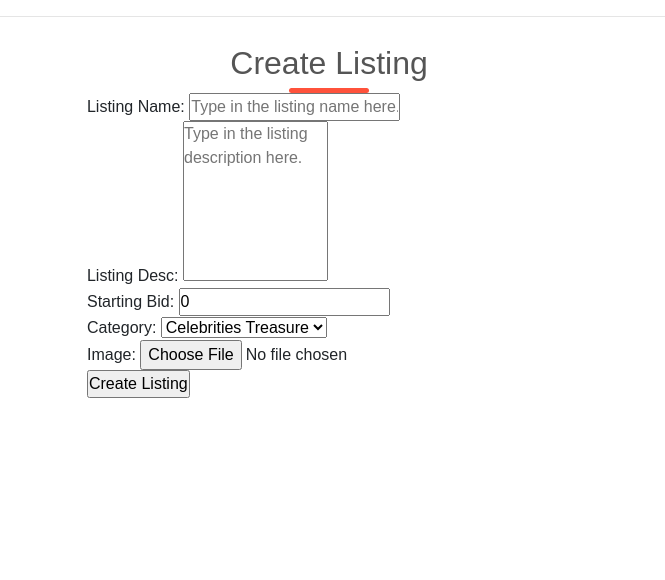
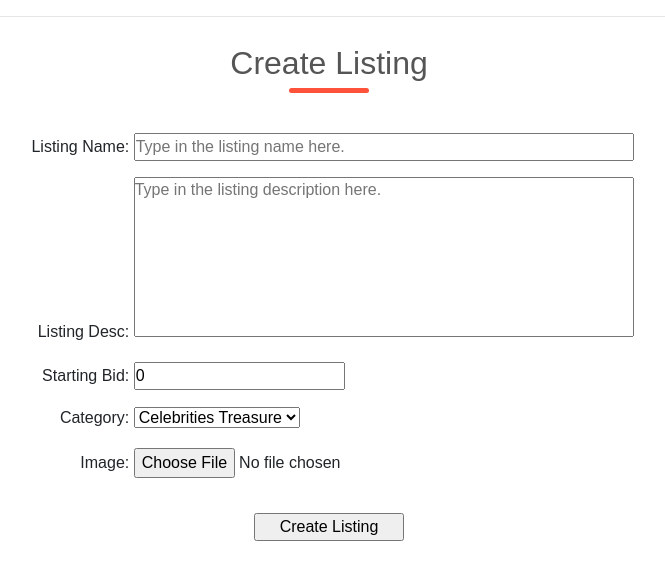
Before and after one commit to gutieYpong/CS50-Project0__GoogleSearch, a Django app: page /newlisting in a window 1280 px wide. Shown: the part 100-680 px from the top of the page, without its empty margins (311-976 px from the left). Run offline with Django 3.2, Linux system fonts and the light colour scheme; a user stored in the database is signed in; data comes from the database, SQL or seed files in the repository; both versions use the stored data as it was after the commit; some libraries are stand-ins or nearby versions.

Commit message:
Should be finished.

```diff
--- a/auctions/admin.py
+++ b/auctions/admin.py
@@ -1,9 +1,10 @@
 from django.contrib import admin
 
-from .models import User, Listing, Category, Bidder
+from .models import User, Listing, Category, Bidder, Comment
 
 # Register your models here.
 admin.site.register(Listing)
 admin.site.register(Category)
 admin.site.register(User)
 admin.site.register(Bidder)
+admin.site.register(Comment)
--- a/auctions/static/auctions/styles.css
+++ b/auctions/static/auctions/styles.css
@@ -89,7 +89,6 @@ img {
     min-height: 330px;
     margin-bottom: 30px;
     transition: transform 0.5s;
-    /* align-items: inherit; */
     display: flex;
     flex-direction: column;
 }
@@ -108,22 +107,98 @@ img {
     bottom: 0;
 }
 
-form textarea {
-    width:30%;height:20vh;resize: none;
+.creating-col {
+    position: relative;
+    flex-basis: 1;
+    min-width: 250px;
+    min-height: 330px;
+    margin-bottom: 30px;
+    text-align: center;
 }
 
-.container {
+.creating-col .create-name {
+    min-width: 500px;
+}
+
+.creating-col .create-content, .comment-area {
+    min-width: 500px;
+    height:20vh;
+    resize: none;
+    white-space: pre-line;
+}
+
+.creating-subcol {
+    text-align: left;
+    margin-bottom: 10px;
+}
+
+.creating-subcol label {
+    text-align: right;
+    width: 105px;
+}
+
+.creating-col .creating-btn {
+    width: 150px;
+    margin-top: 20px;
+}
+
+.comment-container {
     width: 30%;
     display: flex;
     flex-direction: column;
     padding: 1rem;
-    background-color: gray;
+    background-color: antiquewhite;
+    margin: 20px 0;
 }
 
-.container .visual {
+.comment-container .visual {
     aspect-ratio: 16/9;
     background: wheat;
     margin: 0.5rem 0;
     color: green;
-    height: 5px;
+    height: 1px;
 }
+
+
+.item-desc {
+    color: red;
+}
+
+.comment-content {
+    white-space: pre-line;
+    font-size: 1vw;
+}
+
+.comment-date {
+    float: right;
+    font-size: 8px;
+}
+
+.comment-user {
+    font-size: 14px;
+}
+
+.comment-area-col {
+    display: flex;
+    flex-direction: column;
+    align-items: center;
+}
+
+.comment-area-col .comment-area {
+    margin: 10px;
+}
+
+.comment-area-col button {
+    width: 150px;
+    margin-bottom: 20px;
+}
+
+.place-bid {
+    width: 100px;
+}
+
+.close-bid {
+    margin-top: 10px;
+    width: 150px;
+    font-weight: bolder;
+}
--- a/auctions/templates/auctions/category_listing.html
+++ b/auctions/templates/auctions/category_listing.html
@@ -7,7 +7,7 @@
         {% for listing in cate_listing %}
 
             <div class="listings-col-3">
-                <a href="{% url 'detail' listing.item_name %}">
+                <a href="{% url 'detail' listing.id %}">
                     <img src="{{ listing.item_image.url }}">
                 </a>
                 <h4>{{ listing.item_name }}</h4>
--- a/auctions/templates/auctions/create_listing.html
+++ b/auctions/templates/auctions/create_listing.html
@@ -2,24 +2,38 @@
 
 {% block body %}
     <h2 class="theme">Create Listing</h2>
+    <div class="listings-row">
 
-    <div class="listings-col-3">
-    <form action="{% url 'create_listing' %}" method="post" enctype="multipart/form-data">
 
-        {% csrf_token %}
+        <div class="creating-col">
+            <form action="{% url 'create_listing' %}" method="post" enctype="multipart/form-data">
 
-        {{ form.name_input.label }}{{ form.name_input }}
-        <br>
-        {{ form.desc_input.label }}{{ form.desc_input }}
-        <br>
-        {{ form.bid_input.label }}{{ form.bid_input }}
-        <br>
-        {{ form.cate_select.label }}{{ form.cate_select }}
-        <br>
-        {{ form.image_upload.label }}{{ form.image_upload }}
-        <br>
-        <input type="submit" value="Create Listing">
+                {% csrf_token %}
+                <div class="creating-subcol">
+                    <label>Listing Name:</label>
+                    {{ form.name_input }}
+                </div>
+                <div class="creating-subcol">
+                    <label>Listing Desc:</label>
+                    {{ form.desc_input }}
+                </div>
+                <div class="creating-subcol">
+                    <label>Starting Bid:</label>
+                    {{ form.bid_input }}
+                </div>
+                <div class="creating-subcol">
+                    <label>Category:</label>
+                    {{ form.cate_select }}
+                </div>
+                <div class="creating-subcol">
+                    <label>Image:</label>
+                    {{ form.image_upload }}
+                </div>
 
-    </form>
+                <input type="submit" class="creating-btn" value="Create Listing">
+
+            </form>
+        </div>
+
     </div>
 {% endblock %}
--- a/auctions/templates/auctions/index.html
+++ b/auctions/templates/auctions/index.html
@@ -9,7 +9,7 @@
 
                 <div class="listings-col-3">
 
-                    <a href="{% url 'detail' item.item_name %}"><img src="{{ item.item_image.url }}"></a>
+                    <a href="{% url 'detail' item.id %}"><img src="{{ item.item_image.url }}"></a>
 
                     <h4>{{ item.item_name }}</h4>
                     <h6 class="listings-desc">{{ item.item_desc }}</h5>
@@ -28,7 +28,7 @@
 
                 <div class="listings-col-3">
 
-                    <a href="{% url 'detail' item.item_name %}">
+                    <a href="{% url 'detail' item.id %}">
                         <img src="{{ item.item_image.url }}" style="filter:opacity(.5);">
                     </a>
 
--- a/auctions/templates/auctions/watchlist.html
+++ b/auctions/templates/auctions/watchlist.html
@@ -7,7 +7,7 @@
         {% for item in user_watchlist %}
 
             <div class="listings-col-3">
-                <a href="{% url 'detail' item.item_name %}">
+                <a href="{% url 'detail' item.id %}">
                     <img src="{{ item.item_image.url }}">
                 </a>
                 <h4>{{ item.item_name }}</h4>
--- a/auctions/urls.py
+++ b/auctions/urls.py
@@ -15,5 +15,5 @@ urlpatterns = [
     path("<int:item_id>/closebid", views.close_bid, name="close_bid"),
     path("<int:item_id>/add2list", views.add_2_watchlist, name="add_2_watchlist"),
     path("<int:item_id>/comment", views.comment_submit, name="comment_submit"),
-    path("<str:item_name>/detail", views.detail, name="detail"),
+    path("<int:item_id>/detail", views.detail, name="detail"),
 ]
--- a/auctions/views.py
+++ b/auctions/views.py
@@ -12,14 +12,13 @@ from .models import User, Listing, Category, Bidder, Comment
 from datetime import datetime
 
 
-
 class NewListingForm(forms.Form):
 
-    image_upload = forms.ImageField(label="Image: ")
-    name_input = forms.CharField(label="Listing Name: ", widget=forms.TextInput(attrs={"placeholder":"Type in the listing name here."}))
-    desc_input = forms.CharField(label="Listing Desc: ", widget=forms.Textarea(attrs={"placeholder":"Type in the listing description here."}))
-    bid_input = forms.FloatField(label="Starting Bid: ")
-    cate_select = forms.ChoiceField(label="Category: ", choices=tuple((cate.id, cate.category) for cate in Category.objects.all()))
+    image_upload = forms.ImageField()
+    name_input = forms.CharField(widget=forms.TextInput(attrs={"placeholder":"Type in the listing name here.", "class":"create-name"}))
+    desc_input = forms.CharField(widget=forms.Textarea(attrs={"placeholder":"Type in the listing description here.", "class":"create-content"}))
+    bid_input = forms.FloatField(min_value=0, widget=forms.NumberInput(attrs={"step":"0.01", "class":"create-bid"}))
+    cate_select = forms.ChoiceField(widget=forms.Select(attrs={"class":"create-cate"}), choices=tuple((cate.id, cate.category) for cate in Category.objects.all()))
 
 
     def __init__(self, *args, **kwargs):
@@ -42,6 +41,7 @@ def index(request):
 
 
 def category(request):
+
     return render(request, "auctions/category.html", {
         "categories": Category.objects.all()
     })
@@ -61,14 +61,13 @@ def create_listing(request):
 
     if_user_login(request)
 
-    # Get the user info who is gonna add an item.
+    ### Get the user info who is gonna add an item.
     req_user_id = request.user.id
     user_info = User.objects.get(pk=req_user_id)
 
     if request.method == "POST":
 
         form = NewListingForm(request.POST, request.FILES)
-        # print(form)
 
         if form.is_valid():
             name = form.cleaned_data["name_input"]
@@ -77,7 +76,6 @@ def create_listing(request):
             cate = Category.objects.get(pk=form.cleaned_data["cate_select"])
             img = form.cleaned_data["image_upload"]
 
-            # print(name, desc, type(bid), type(cate), type(img))
             new_listing = Listing(item_name=name, item_desc=desc, starting_bid=bid, item_category=cate, item_image=img, item_creater=user_info)
             new_listing.save()
 
@@ -91,19 +89,20 @@ def create_listing(request):
         })
 
 
-def detail(request, item_name):
+def detail(request, item_id):
 
-    listing_item = Listing.objects.get(item_name=item_name)
+    listing_item = get_listings_info(item_id)
     bidder_obj = Bidder.objects.filter(bidder_item=listing_item.id)
     comment_obj = Comment.objects.filter(comment_item=listing_item.id)
 
-    ### By default, both values below are False until they got validated.
-    is_creater = False
-    any_bidder = False
+    ### Validates if this item is in the watchlist of the requested user
+    is_favorite = bool(User.objects.get(id=request.user.id).favorites.all().filter(id=listing_item.id))
 
     ### Validates the identity of the request user.
-    if listing_item.item_creater_id == request.user.id:
-        is_creater = True
+    is_creater = True if listing_item.item_creater_id == request.user.id else False
+
+    ### By default, this value below is False until it got validated.
+    any_bidder = False
 
     ### Validates if any bidder exists.
     if bidder_obj.exists():
@@ -116,7 +115,8 @@ def detail(request, item_name):
             "last_bidder": last_bidder,
             "is_creater": is_creater,
             "any_bidder": any_bidder,
-            "comments": comment_obj
+            "comments": comment_obj,
+            "is_favorite": is_favorite
         })
 
     else:
@@ -125,7 +125,8 @@ def detail(request, item_name):
             "item": listing_item,
             "is_creater": is_creater,
             "any_bidder": any_bidder,
-            "comments": comment_obj
+            "comments": comment_obj,
+            "is_favorite": is_favorite
         })
 
 
@@ -145,20 +146,20 @@ def add_2_watchlist(request, item_id):
 
     if_user_login(request)
 
-    # Get the listing info whose watchlist gonna get updated.
-    listing_info = Listing.objects.get(pk=item_id)
+    ### Get the listing info whose watchlist gonna get updated.
+    listing_info = get_listings_info(item_id)
 
-    # Get the users ID in this listing's watchlist
+    ### Get the users ID in this listing's watchlist
     watchlist_users = [user.id for user in listing_info.watchlist.all()]
 
-    # Get the user info who is gonna add an item.
+    ### Get the user info who is gonna add an item.
     req_user_id = request.user.id
     user_info = User.objects.get(pk=req_user_id)
 
 
     if req_user_id not in watchlist_users:
 
-        # Do the adding of the watchlist
+        ### Do the adding of the watchlist
         listing_info.watchlist.add(user_info)
 
         messages.info(request, "This item has been added to your watchlist.")
@@ -166,7 +167,7 @@ def add_2_watchlist(request, item_id):
 
     else:
 
-        # Do the removing from the watchlist
+        ### Do the removing from the watchlist
         listing_info.watchlist.remove(user_info)
 
         messages.info(request, "This item has been removed from your watchlist.")
@@ -178,25 +179,25 @@ def add_2_watchlist(request, item_id):
 
 def bid_update(request, item_id):
 
-    # Get the listing info whose watchlist gonna get updated.
-    listing_info = Listing.objects.get(pk=item_id)
+    ### Get the listing info whose watchlist gonna get updated.
+    listing_info = get_listings_info(item_id)
 
-    # Get the user info who is gonna add an item.
+    ### Get the user info who is gonna add an item.
     req_user_id = request.user.id
     user_info = User.objects.get(pk=req_user_id)
 
     if request.method == "POST":
 
-        # Update the bidding value and bidding count
+        ### Update the bidding value and bidding count
         listing_info.bid_count += 1
         listing_info.starting_bid = float(request.POST["bid"])
         listing_info.save()
         messages.info(request, "Your bid has been placed.")
 
-        # Update the Bidder Class
-        # bidder_info = Bidder(bidder_item=listing_info, bid_count=listing_info.bid_count, bidder_name=user_info, bid_time=datetime.now())
+        ### Update the Bidder Class
         bidder_info = Bidder(bidder_item=listing_info, bid_count=listing_info.bid_count, bidder_name=user_info)
         bidder_info.save()
+
 
     return HttpResponseRedirect(reverse("detail", kwargs={"item_name":listing_info.item_name}))
 
@@ -204,7 +205,7 @@ def bid_update(request, item_id):
 def close_bid(request, item_id):
 
     ### Get the listing info which will be closed.
-    listing_info = Listing.objects.get(pk=item_id)
+    listing_info = get_listings_info(item_id)
 
     ### Get the user info who is gonna close the bid (The Creater).
     req_user_id = request.user.id
@@ -212,7 +213,6 @@ def close_bid(request, item_id):
 
     ### Make sure the one who closes the bid must be the item creater.
     assert listing_info.item_creater_id == req_user_id, "You're not allowed to be here, BACK OFF!!!"
-    # print('the creater ID & req user ID: ', listing_info.item_creater_id, req_user_id)
 
     ### Update the is_active status of the closing bid.
     listing_info.is_active = False
@@ -230,7 +230,7 @@ def close_bid(request, item_id):
 def comment_submit(request, item_id):
 
     ### Get the listing info which will be closed.
-    listing_info = Listing.objects.get(pk=item_id)
+    listing_info = get_listings_info(item_id)
 
     ### Get the user info who is gonna add an item.
     req_user_id = request.user.id
@@ -241,6 +241,10 @@ def comment_submit(request, item_id):
         comment_obj.save()
 
     return HttpResponseRedirect(reverse("detail", kwargs={"item_name":listing_info.item_name}))
+
+def get_listings_info(item_id):
+
+    return Listing.objects.get(pk=item_id)
 
 
 def if_user_login(request):
--- a/commerce/settings.py
+++ b/commerce/settings.py
@@ -126,7 +126,6 @@ STATIC_ROOT = os.path.join(BASE_DIR, 'static')
 STATICFILES_DIRS = [
     BASE_DIR + "/auctions/static",
 ]
-print(STATICFILES_DIRS, STATIC_URL)
 
 MEDIA_URL = '/media/'
 MEDIA_ROOT = os.path.join(BASE_DIR, 'media')
```
Also changed, not shown: auctions/templates/auctions/listing_detail.html (+17 -10 lines), static/auctions/styles.css (+82 -11 lines), db.sqlite3, 3 other files.
